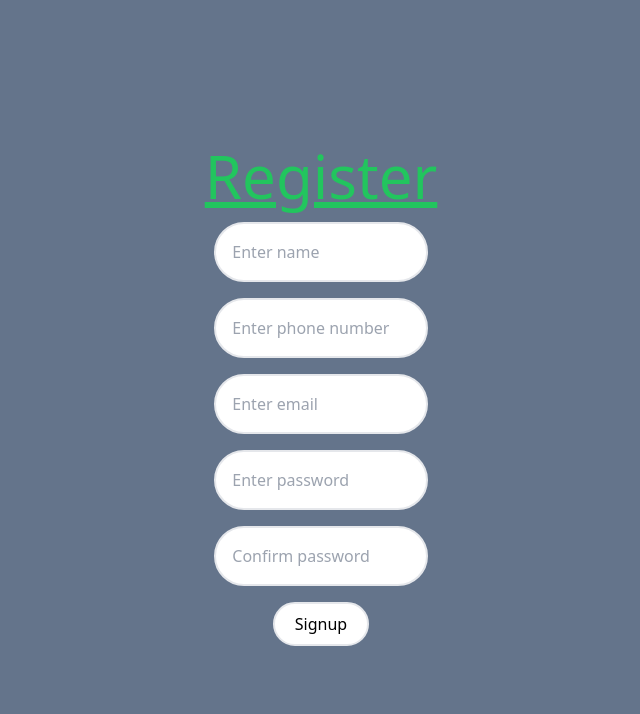
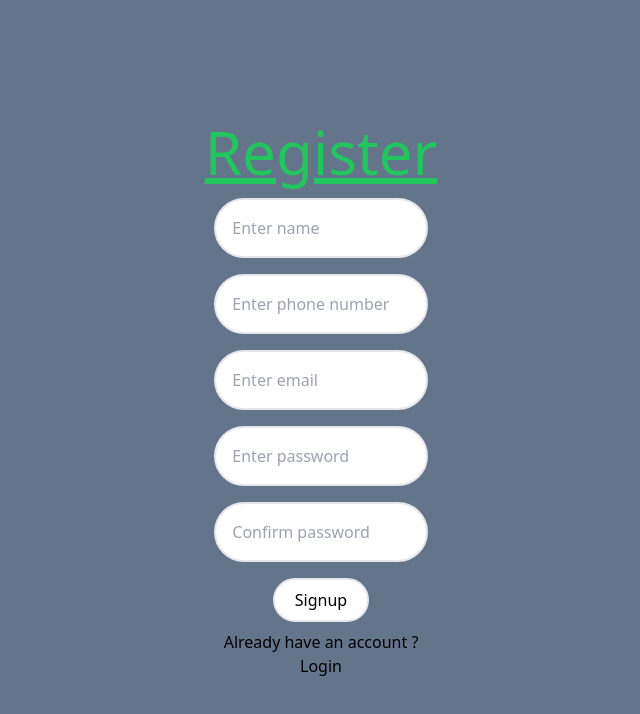
Before and after one commit to RakeebMohammed/FutureIK_React, a React (Create React App) app: page /signup in a window 1280 px wide. Shown: the top 714 px of the page, without its empty margins (319-959 px from the left). Built offline with nearby package versions, Linux system fonts and the light colour scheme.

Commit message:
link added

```diff
--- a/src/Components/Login/Login.jsx
+++ b/src/Components/Login/Login.jsx
@@ -51,6 +51,7 @@
       <button>
         <Link to="/forgotPassword"> Forgot Password ?</Link>
       </button>
+      <p>Dont have an Account ? <Link tp='/signup'>Signup</Link></p>
     </div>
   );
 }
--- a/src/Components/Signup/Signup.jsx
+++ b/src/Components/Signup/Signup.jsx
@@ -1,7 +1,7 @@
 import React from "react";
 import { useState } from "react";
 import { useNavigate } from "react-router-dom";
-
+import {Link} from 'react-router-dom'
 function Signup() {
   const [Name, setName] = useState("");
   const [Email, setEmail] = useState("");
@@ -74,6 +74,7 @@
       >
         Signup
       </button>
+      Already have an account ? <Link to='/login'>Login</Link>
     </div>
   );
 }
```
